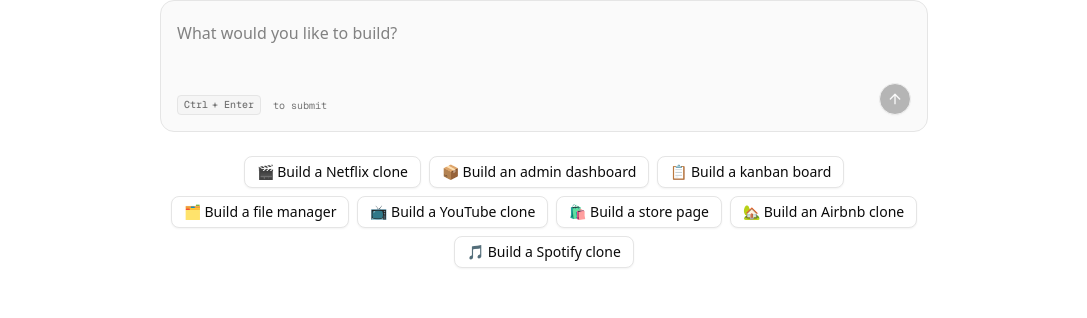
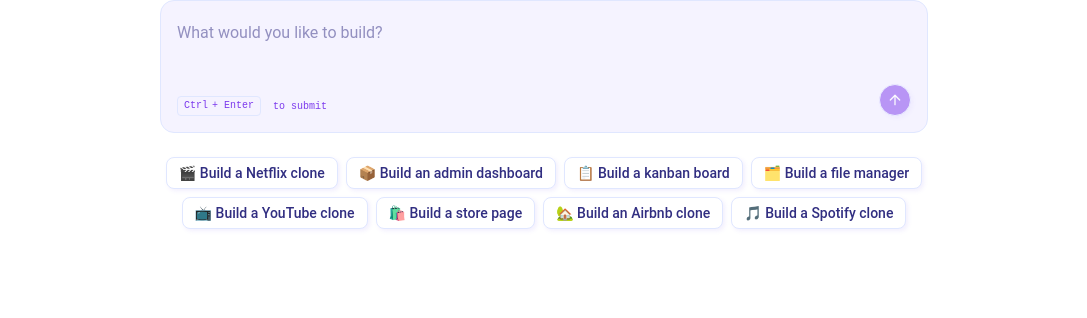
Before and after one commit to Ankiitsingh21/Vibe, a Next.js app: page / in a window 1280 px wide. Shown: the part 312-630 px from the top of the page, without its empty margins (96-1183 px from the left). Built offline with nearby package versions, Linux system fonts and the light colour scheme; no server answers.

Commit message:
theme setup done

```diff
--- a/src/app/globals.css
+++ b/src/app/globals.css
@@ -3,113 +3,153 @@
 
 @custom-variant dark (&:is(.dark *));
 
+:root {
+  --background: oklch(1.0000 0 0);
+  --foreground: oklch(0.3588 0.1354 278.6973);
+  --card: oklch(1.0000 0 0);
+  --card-foreground: oklch(0.3588 0.1354 278.6973);
+  --popover: oklch(1.0000 0 0);
+  --popover-foreground: oklch(0.3588 0.1354 278.6973);
+  --primary: oklch(0.6056 0.2189 292.7172);
+  --primary-foreground: oklch(1.0000 0 0);
+  --secondary: oklch(0.9618 0.0202 295.1913);
+  --secondary-foreground: oklch(0.4568 0.2146 277.0229);
+  --muted: oklch(0.9691 0.0161 293.7558);
+  --muted-foreground: oklch(0.5413 0.2466 293.0090);
+  --accent: oklch(0.9319 0.0316 255.5855);
+  --accent-foreground: oklch(0.4244 0.1809 265.6377);
+  --destructive: oklch(0.6368 0.2078 25.3313);
+  --destructive-foreground: oklch(1.0000 0 0);
+  --border: oklch(0.9299 0.0334 272.7879);
+  --input: oklch(0.9299 0.0334 272.7879);
+  --ring: oklch(0.6056 0.2189 292.7172);
+  --chart-1: oklch(0.6056 0.2189 292.7172);
+  --chart-2: oklch(0.5413 0.2466 293.0090);
+  --chart-3: oklch(0.4907 0.2412 292.5809);
+  --chart-4: oklch(0.4320 0.2106 292.7591);
+  --chart-5: oklch(0.3796 0.1783 293.7446);
+  --sidebar: oklch(0.9691 0.0161 293.7558);
+  --sidebar-foreground: oklch(0.3588 0.1354 278.6973);
+  --sidebar-primary: oklch(0.6056 0.2189 292.7172);
+  --sidebar-primary-foreground: oklch(1.0000 0 0);
+  --sidebar-accent: oklch(0.9319 0.0316 255.5855);
+  --sidebar-accent-foreground: oklch(0.4244 0.1809 265.6377);
+  --sidebar-border: oklch(0.9299 0.0334 272.7879);
+  --sidebar-ring: oklch(0.6056 0.2189 292.7172);
+  --font-sans: Roboto, sans-serif;
+  --font-serif: Playfair Display, serif;
+  --font-mono: Fira Code, monospace;
+  --radius: 0.625rem;
+  --shadow-2xs: 2px 2px 4px 0px hsl(255 86% 66% / 0.10);
+  --shadow-xs: 2px 2px 4px 0px hsl(255 86% 66% / 0.10);
+  --shadow-sm: 2px 2px 4px 0px hsl(255 86% 66% / 0.20), 2px 1px 2px -1px hsl(255 86% 66% / 0.20);
+  --shadow: 2px 2px 4px 0px hsl(255 86% 66% / 0.20), 2px 1px 2px -1px hsl(255 86% 66% / 0.20);
+  --shadow-md: 2px 2px 4px 0px hsl(255 86% 66% / 0.20), 2px 2px 4px -1px hsl(255 86% 66% / 0.20);
+  --shadow-lg: 2px 2px 4px 0px hsl(255 86% 66% / 0.20), 2px 4px 6px -1px hsl(255 86% 66% / 0.20);
+  --shadow-xl: 2px 2px 4px 0px hsl(255 86% 66% / 0.20), 2px 8px 10px -1px hsl(255 86% 66% / 0.20);
+  --shadow-2xl: 2px 2px 4px 0px hsl(255 86% 66% / 0.50);
+  --tracking-normal: 0em;
+  --spacing: 0.25rem;
+}
+
+.dark {
+  --background: oklch(0.2077 0.0398 265.7549);
+  --foreground: oklch(0.9299 0.0334 272.7879);
+  --card: oklch(0.2573 0.0861 281.2883);
+  --card-foreground: oklch(0.9299 0.0334 272.7879);
+  --popover: oklch(0.2573 0.0861 281.2883);
+  --popover-foreground: oklch(0.9299 0.0334 272.7879);
+  --primary: oklch(0.6056 0.2189 292.7172);
+  --primary-foreground: oklch(1.0000 0 0);
+  --secondary: oklch(0.2573 0.0861 281.2883);
+  --secondary-foreground: oklch(0.9299 0.0334 272.7879);
+  --muted: oklch(0.2573 0.0861 281.2883);
+  --muted-foreground: oklch(0.8112 0.1013 293.5712);
+  --accent: oklch(0.4568 0.2146 277.0229);
+  --accent-foreground: oklch(0.9299 0.0334 272.7879);
+  --destructive: oklch(0.6368 0.2078 25.3313);
+  --destructive-foreground: oklch(1.0000 0 0);
+  --border: oklch(0.2827 0.1351 291.0894);
+  --input: oklch(0.2827 0.1351 291.0894);
+  --ring: oklch(0.6056 0.2189 292.7172);
+  --chart-1: oklch(0.7090 0.1592 293.5412);
+  --chart-2: oklch(0.6056 0.2189 292.7172);
+  --chart-3: oklch(0.5413 0.2466 293.0090);
+  --chart-4: oklch(0.4907 0.2412 292.5809);
+  --chart-5: oklch(0.4320 0.2106 292.7591);
+  --sidebar: oklch(0.2077 0.0398 265.7549);
+  --sidebar-foreground: oklch(0.9299 0.0334 272.7879);
+  --sidebar-primary: oklch(0.6056 0.2189 292.7172);
+  --sidebar-primary-foreground: oklch(1.0000 0 0);
+  --sidebar-accent: oklch(0.4568 0.2146 277.0229);
+  --sidebar-accent-foreground: oklch(0.9299 0.0334 272.7879);
+  --sidebar-border: oklch(0.2827 0.1351 291.0894);
+  --sidebar-ring: oklch(0.6056 0.2189 292.7172);
+  --font-sans: Roboto, sans-serif;
+  --font-serif: Playfair Display, serif;
+  --font-mono: Fira Code, monospace;
+  --radius: 0.625rem;
+  --shadow-2xs: 2px 2px 4px 0px hsl(255 86% 66% / 0.10);
+  --shadow-xs: 2px 2px 4px 0px hsl(255 86% 66% / 0.10);
+  --shadow-sm: 2px 2px 4px 0px hsl(255 86% 66% / 0.20), 2px 1px 2px -1px hsl(255 86% 66% / 0.20);
+  --shadow: 2px 2px 4px 0px hsl(255 86% 66% / 0.20), 2px 1px 2px -1px hsl(255 86% 66% / 0.20);
+  --shadow-md: 2px 2px 4px 0px hsl(255 86% 66% / 0.20), 2px 2px 4px -1px hsl(255 86% 66% / 0.20);
+  --shadow-lg: 2px 2px 4px 0px hsl(255 86% 66% / 0.20), 2px 4px 6px -1px hsl(255 86% 66% / 0.20);
+  --shadow-xl: 2px 2px 4px 0px hsl(255 86% 66% / 0.20), 2px 8px 10px -1px hsl(255 86% 66% / 0.20);
+  --shadow-2xl: 2px 2px 4px 0px hsl(255 86% 66% / 0.50);
+}
+
 @theme inline {
   --color-background: var(--background);
   --color-foreground: var(--foreground);
-  --font-sans: var(--font-geist-sans);
-  --font-mono: var(--font-geist-mono);
+  --color-card: var(--card);
+  --color-card-foreground: var(--card-foreground);
+  --color-popover: var(--popover);
+  --color-popover-foreground: var(--popover-foreground);
+  --color-primary: var(--primary);
+  --color-primary-foreground: var(--primary-foreground);
+  --color-secondary: var(--secondary);
+  --color-secondary-foreground: var(--secondary-foreground);
+  --color-muted: var(--muted);
+  --color-muted-foreground: var(--muted-foreground);
+  --color-accent: var(--accent);
+  --color-accent-foreground: var(--accent-foreground);
+  --color-destructive: var(--destructive);
+  --color-destructive-foreground: var(--destructive-foreground);
+  --color-border: var(--border);
+  --color-input: var(--input);
+  --color-ring: var(--ring);
+  --color-chart-1: var(--chart-1);
+  --color-chart-2: var(--chart-2);
+  --color-chart-3: var(--chart-3);
+  --color-chart-4: var(--chart-4);
+  --color-chart-5: var(--chart-5);
+  --color-sidebar: var(--sidebar);
+  --color-sidebar-foreground: var(--sidebar-foreground);
+  --color-sidebar-primary: var(--sidebar-primary);
+  --color-sidebar-primary-foreground: var(--sidebar-primary-foreground);
+  --color-sidebar-accent: var(--sidebar-accent);
+  --color-sidebar-accent-foreground: var(--sidebar-accent-foreground);
+  --color-sidebar-border: var(--sidebar-border);
   --color-sidebar-ring: var(--sidebar-ring);
-  --color-sidebar-border: var(--sidebar-border);
-  --color-sidebar-accent-foreground: var(--sidebar-accent-foreground);
-  --color-sidebar-accent: var(--sidebar-accent);
-  --color-sidebar-primary-foreground: var(--sidebar-primary-foreground);
-  --color-sidebar-primary: var(--sidebar-primary);
-  --color-sidebar-foreground: var(--sidebar-foreground);
-  --color-sidebar: var(--sidebar);
-  --color-chart-5: var(--chart-5);
-  --color-chart-4: var(--chart-4);
-  --color-chart-3: var(--chart-3);
-  --color-chart-2: var(--chart-2);
-  --color-chart-1: var(--chart-1);
-  --color-ring: var(--ring);
-  --color-input: var(--input);
-  --color-border: var(--border);
-  --color-destructive: var(--destructive);
-  --color-accent-foreground: var(--accent-foreground);
-  --color-accent: var(--accent);
-  --color-muted-foreground: var(--muted-foreground);
-  --color-muted: var(--muted);
-  --color-secondary-foreground: var(--secondary-foreground);
-  --color-secondary: var(--secondary);
-  --color-primary-foreground: var(--primary-foreground);
-  --color-primary: var(--primary);
-  --color-popover-foreground: var(--popover-foreground);
-  --color-popover: var(--popover);
-  --color-card-foreground: var(--card-foreground);
-  --color-card: var(--card);
+
+  --font-sans: var(--font-sans);
+  --font-mono: var(--font-mono);
+  --font-serif: var(--font-serif);
+
   --radius-sm: calc(var(--radius) - 4px);
   --radius-md: calc(var(--radius) - 2px);
   --radius-lg: var(--radius);
   --radius-xl: calc(var(--radius) + 4px);
-}
 
-:root {
-  --radius: 0.625rem;
-  --background: oklch(1 0 0);
-  --foreground: oklch(0.145 0 0);
-  --card: oklch(1 0 0);
-  --card-foreground: oklch(0.145 0 0);
-  --popover: oklch(1 0 0);
-  --popover-foreground: oklch(0.145 0 0);
-  --primary: oklch(0.205 0 0);
-  --primary-foreground: oklch(0.985 0 0);
-  --secondary: oklch(0.97 0 0);
-  --secondary-foreground: oklch(0.205 0 0);
-  --muted: oklch(0.97 0 0);
-  --muted-foreground: oklch(0.556 0 0);
-  --accent: oklch(0.97 0 0);
-  --accent-foreground: oklch(0.205 0 0);
-  --destructive: oklch(0.577 0.245 27.325);
-  --border: oklch(0.922 0 0);
-  --input: oklch(0.922 0 0);
-  --ring: oklch(0.708 0 0);
-  --chart-1: oklch(0.646 0.222 41.116);
-  --chart-2: oklch(0.6 0.118 184.704);
-  --chart-3: oklch(0.398 0.07 227.392);
-  --chart-4: oklch(0.828 0.189 84.429);
-  --chart-5: oklch(0.769 0.188 70.08);
-  --sidebar: oklch(0.985 0 0);
-  --sidebar-foreground: oklch(0.145 0 0);
-  --sidebar-primary: oklch(0.205 0 0);
-  --sidebar-primary-foreground: oklch(0.985 0 0);
-  --sidebar-accent: oklch(0.97 0 0);
-  --sidebar-accent-foreground: oklch(0.205 0 0);
-  --sidebar-border: oklch(0.922 0 0);
-  --sidebar-ring: oklch(0.708 0 0);
-}
-
-.dark {
-  --background: oklch(0.145 0 0);
-  --foreground: oklch(0.985 0 0);
-  --card: oklch(0.205 0 0);
-  --card-foreground: oklch(0.985 0 0);
-  --popover: oklch(0.205 0 0);
-  --popover-foreground: oklch(0.985 0 0);
-  --primary: oklch(0.922 0 0);
-  --primary-foreground: oklch(0.205 0 0);
-  --secondary: oklch(0.269 0 0);
-  --secondary-foreground: oklch(0.985 0 0);
-  --muted: oklch(0.269 0 0);
-  --muted-foreground: oklch(0.708 0 0);
-  --accent: oklch(0.269 0 0);
-  --accent-foreground: oklch(0.985 0 0);
-  --destructive: oklch(0.704 0.191 22.216);
-  --border: oklch(1 0 0 / 10%);
-  --input: oklch(1 0 0 / 15%);
-  --ring: oklch(0.556 0 0);
-  --chart-1: oklch(0.488 0.243 264.376);
-  --chart-2: oklch(0.696 0.17 162.48);
-  --chart-3: oklch(0.769 0.188 70.08);
-  --chart-4: oklch(0.627 0.265 303.9);
-  --chart-5: oklch(0.645 0.246 16.439);
-  --sidebar: oklch(0.205 0 0);
-  --sidebar-foreground: oklch(0.985 0 0);
-  --sidebar-primary: oklch(0.488 0.243 264.376);
-  --sidebar-primary-foreground: oklch(0.985 0 0);
-  --sidebar-accent: oklch(0.269 0 0);
-  --sidebar-accent-foreground: oklch(0.985 0 0);
-  --sidebar-border: oklch(1 0 0 / 10%);
-  --sidebar-ring: oklch(0.556 0 0);
+  --shadow-2xs: var(--shadow-2xs);
+  --shadow-xs: var(--shadow-xs);
+  --shadow-sm: var(--shadow-sm);
+  --shadow: var(--shadow);
+  --shadow-md: var(--shadow-md);
+  --shadow-lg: var(--shadow-lg);
+  --shadow-xl: var(--shadow-xl);
+  --shadow-2xl: var(--shadow-2xl);
 }
 
 @layer base {
--- a/src/components/ui/button.tsx
+++ b/src/components/ui/button.tsx
@@ -9,6 +9,7 @@ const buttonVariants = cva(
   {
     variants: {
       variant: {
+        tertiary:"bg-primary/25 dark:bg-primary/30 text-primary shadow-xs hover:bg-primary/20 dark:hover:bg-primary/25",
         new: "bg-purple-500 text-white",
         default:
           "bg-primary text-primary-foreground shadow-xs hover:bg-primary/90",
--- a/src/modules/projects/ui/views/project-views.tsx
+++ b/src/modules/projects/ui/views/project-views.tsx
@@ -74,7 +74,7 @@ export const ProjectViews = ({ projectId }: Props) => {
                 </TabsTrigger>
               </TabsList>
               <div className="ml-auto flex items-center gap-x-2">
-                <Button size={"sm"} asChild variant={"default"}>
+                <Button size={"sm"} asChild variant={"tertiary"}>
                   <Link href={"/pricing"}>
                     <CrownIcon className="w-4 h-4 mr-1" />
                     Upgrade
```
